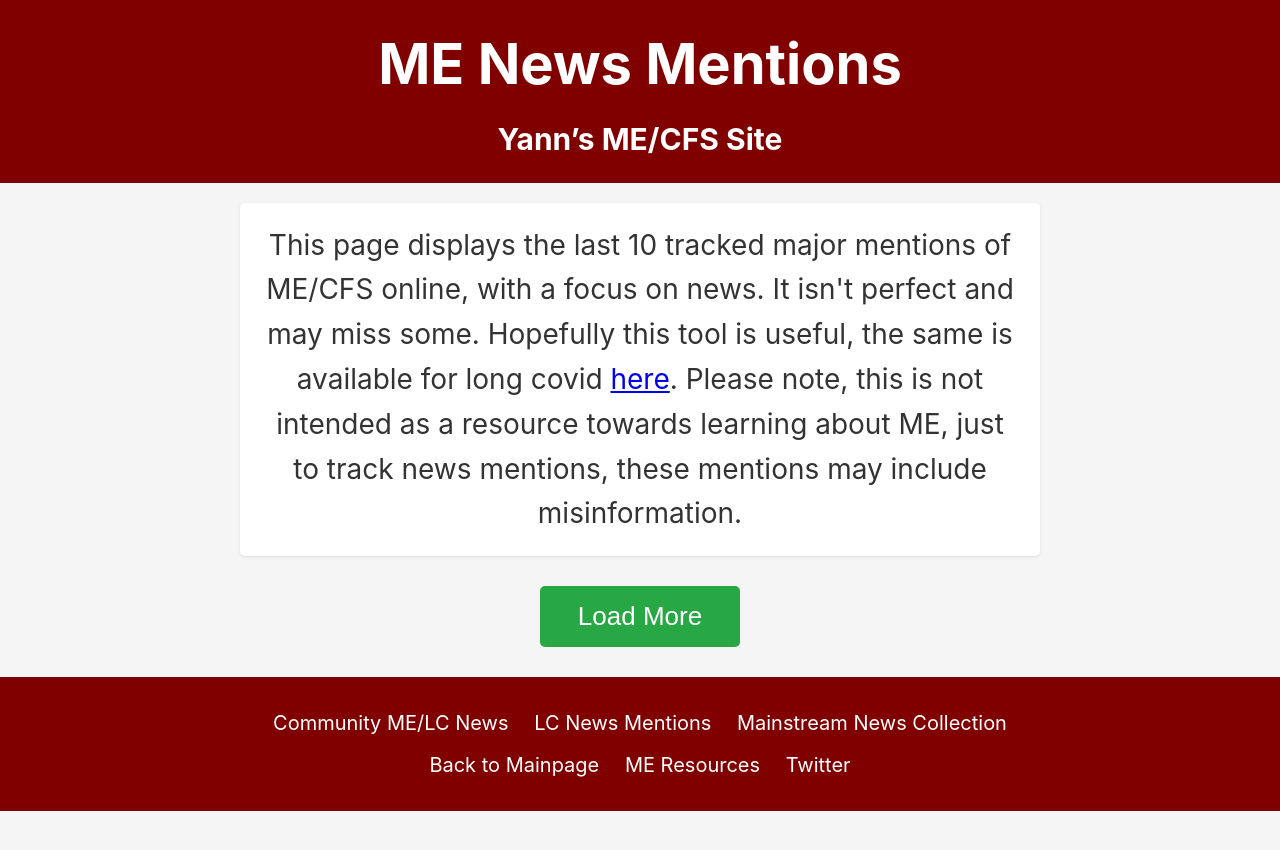
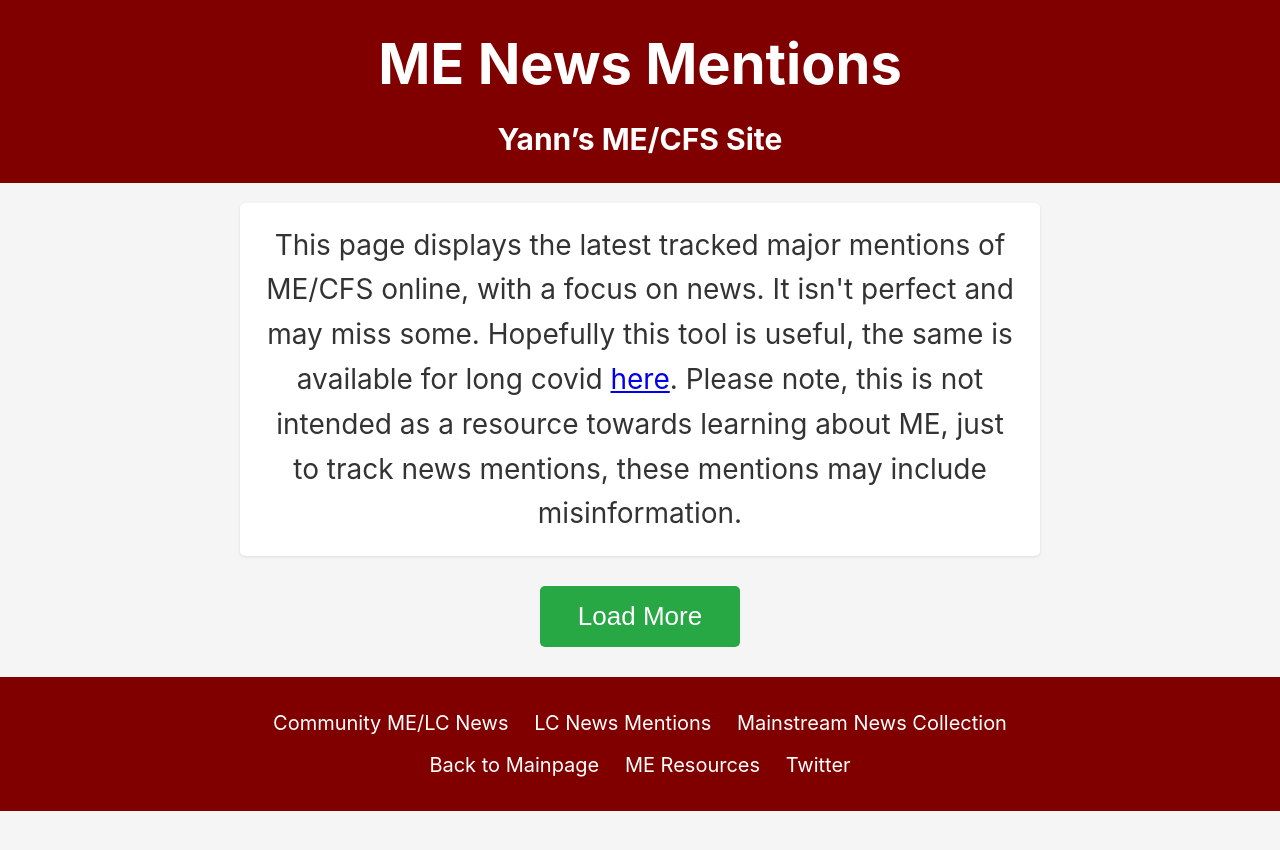
Before and after one commit to me-cfs/me-cfs.github.io, a Jekyll site: the page news/me-mentions.html, which Jekyll copies as it is, in a window 1280 px wide. Shown: the top 850 px of the page. Built offline with Jekyll 4.4.1, drawn with Linux system fonts in a browser that asks for light colours.

Commit message:
Update me-mentions.html

```diff
--- a/news/me-mentions.html
+++ b/news/me-mentions.html
@@ -11,7 +11,7 @@
         <h2><a href="https://me-cfs.github.io" target="_blank">Yann’s ME/CFS Site</a></h2>
     </header>
     <div id="news-container">
-        <p class="intro-paragraph">This page displays the last 10 tracked major mentions of ME/CFS online, with a focus on news. It isn't perfect and may miss some. Hopefully this tool is useful, the same is available for long covid <a href="https://me-cfs.github.io/news/lc-mentions.html">here</a>. Please note, this is not intended as a resource towards learning about ME, just to track news mentions, these mentions may include misinformation.</p>
+        <p class="intro-paragraph">This page displays the latest tracked major mentions of ME/CFS online, with a focus on news. It isn't perfect and may miss some. Hopefully this tool is useful, the same is available for long covid <a href="https://me-cfs.github.io/news/lc-mentions.html">here</a>. Please note, this is not intended as a resource towards learning about ME, just to track news mentions, these mentions may include misinformation.</p>
     </div>
     <button id="load-more-button">Load More</button>
     <footer>
```
